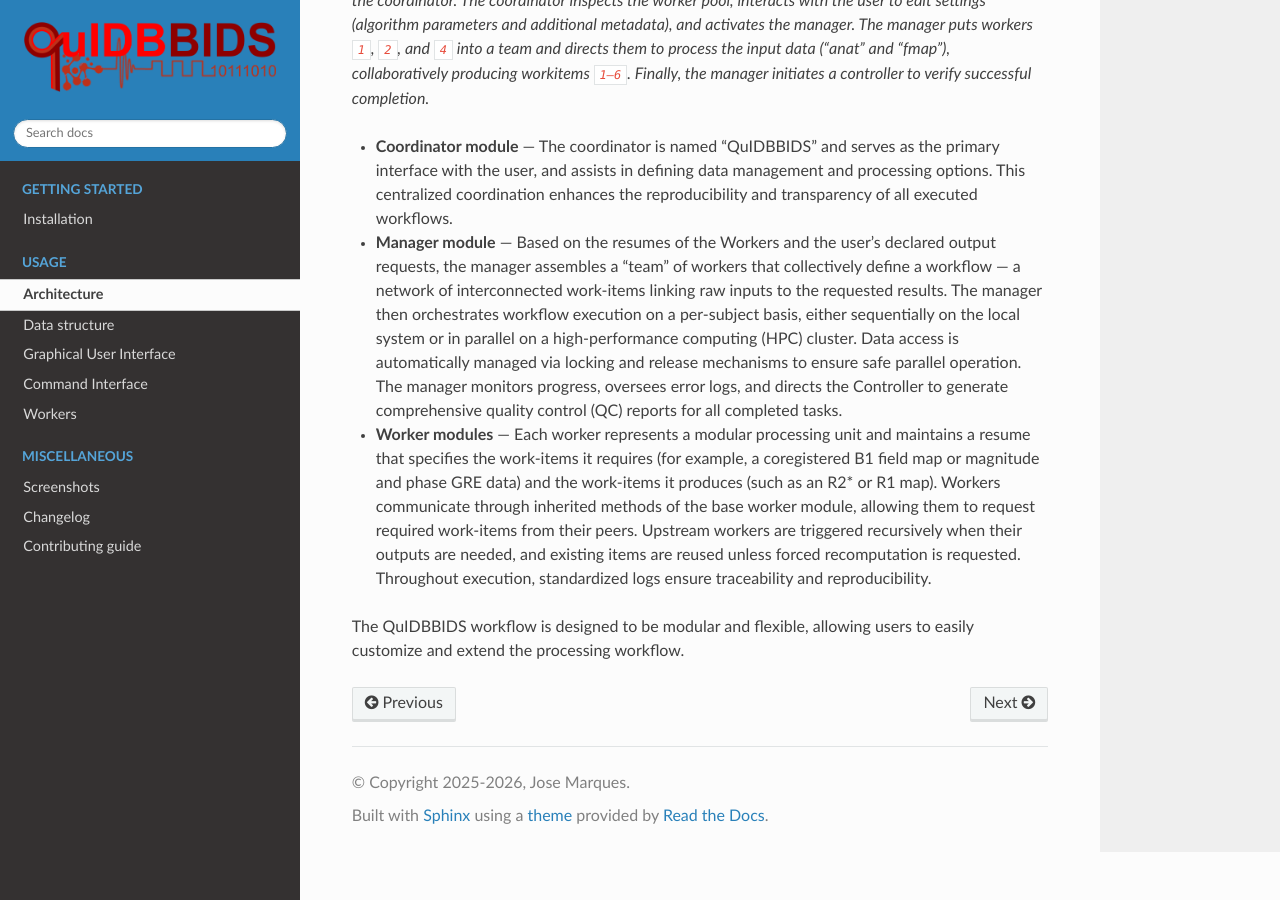
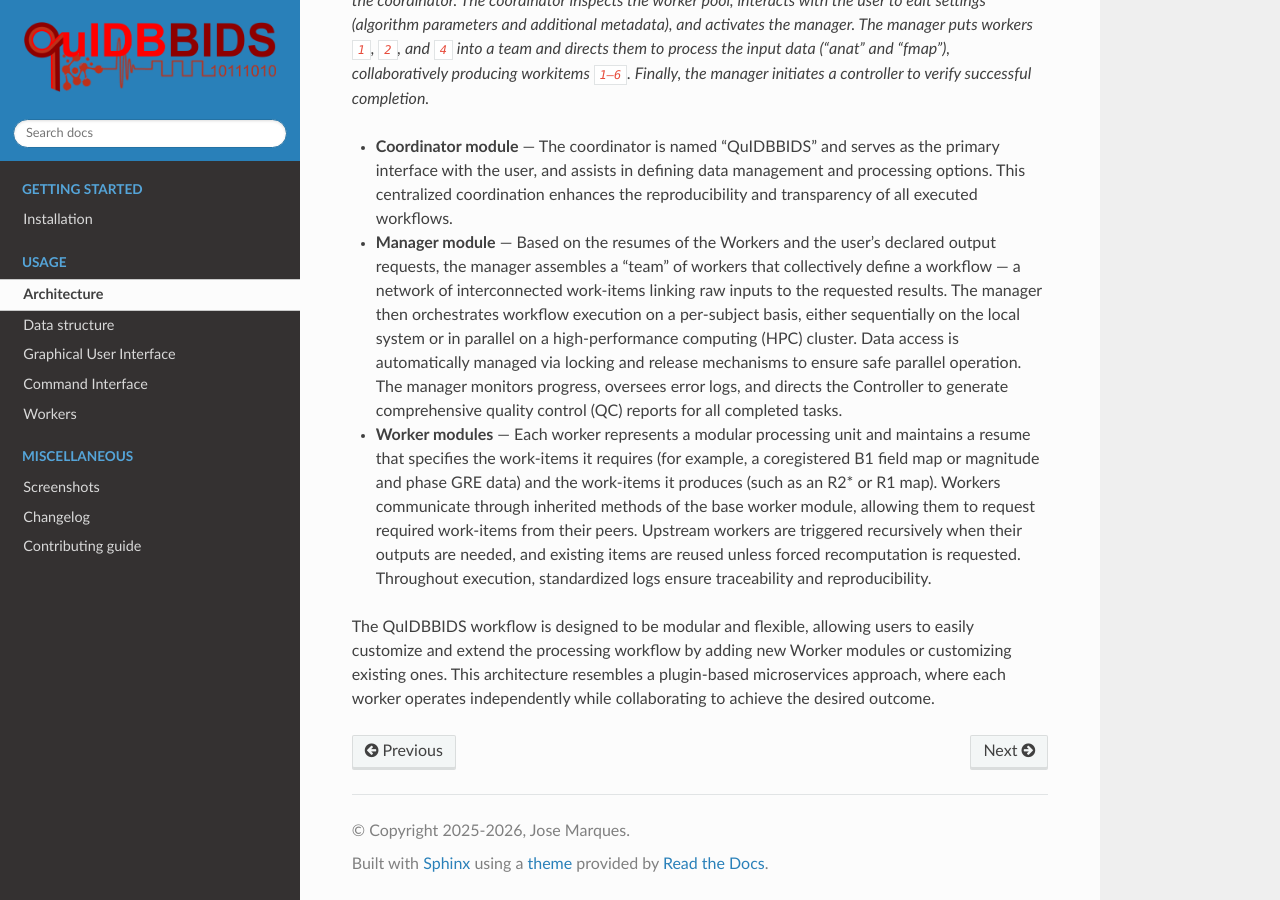
Before and after one commit to Donders-Institute/quidbbids, a Sphinx documentation site: the page built from docs/architecture.rst, in a window 1280 px wide and 900 px high, scrolled down 757 px. Built offline with Sphinx 7.4.7 and the Read the Docs theme 3.1.0, drawn with Linux system fonts in a browser that asks for light colours; pages that are not in the unit, such as notebooks, are missing from menus.

Commit message:
Minor doc tweaks

```diff
--- a/docs/architecture.rst
+++ b/docs/architecture.rst
@@ -33,4 +33,6 @@ implementing new methods in Worker modules, as illustrated below.
   requested. Throughout execution, standardized logs ensure traceability and reproducibility.
 
 The QuIDBBIDS workflow is designed to be modular and flexible, allowing users to easily customize and extend
-the processing workflow.
+the processing workflow by adding new Worker modules or customizing existing ones. This architecture resembles
+a plugin-based microservices approach, where each worker operates independently while collaborating to achieve the
+desired outcome.
```
Also changed, not shown: 10 other files.
